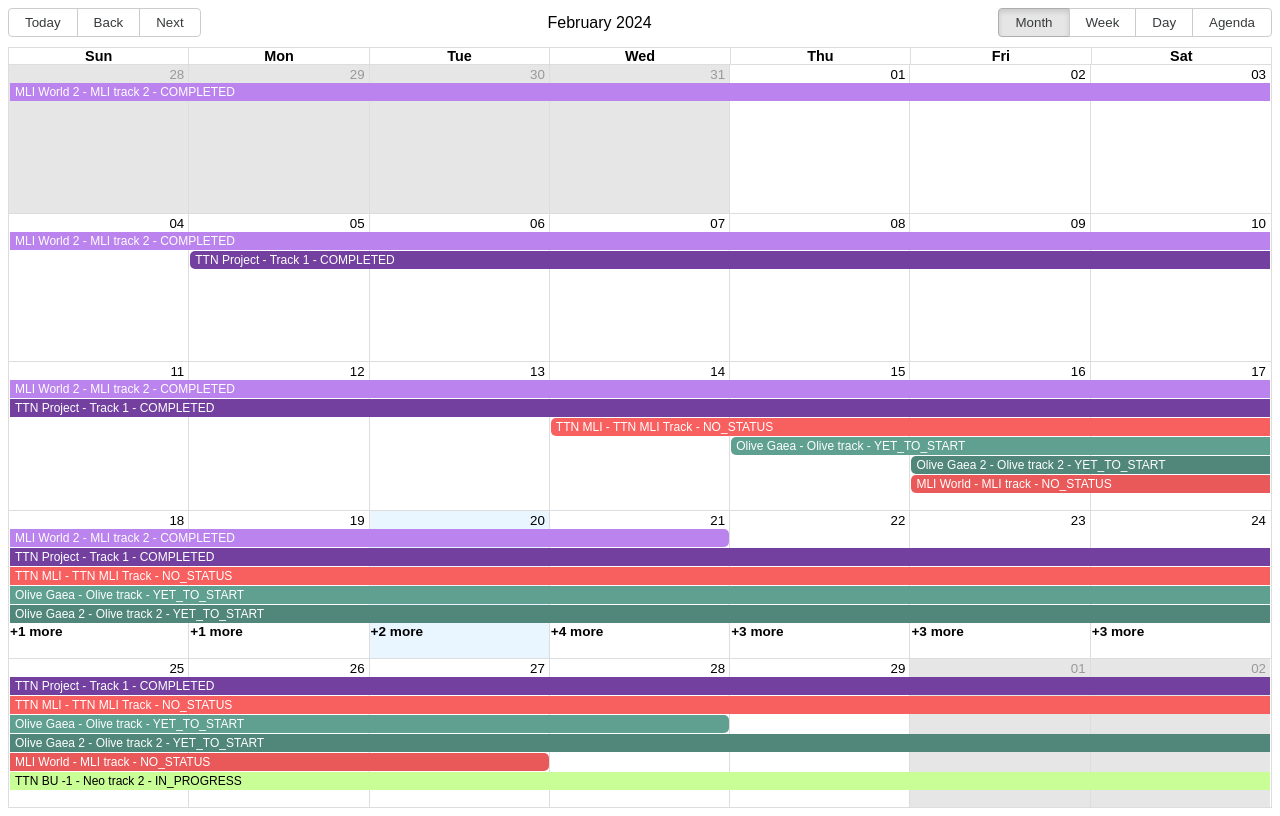
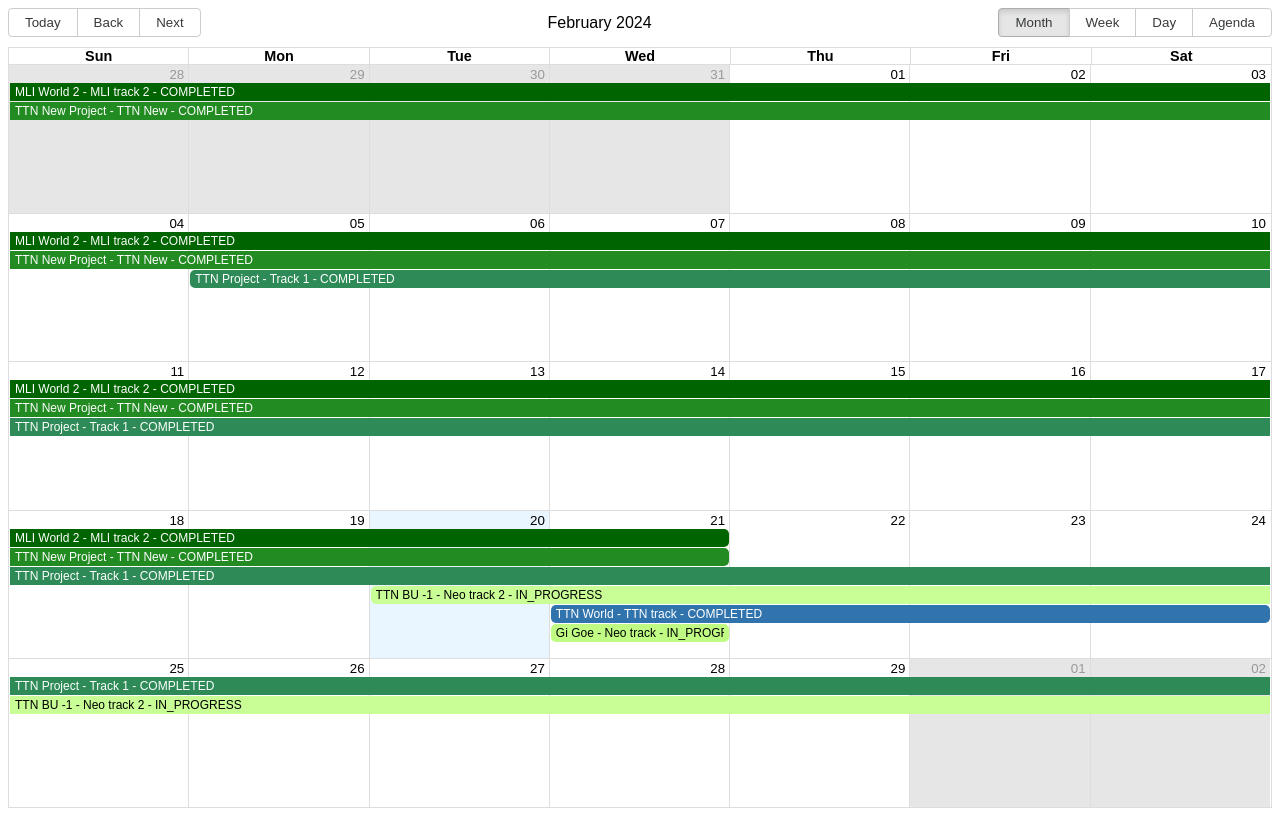
Before and after one commit to abhisheksingh3ttn/react-calender, a React app: page / in a window 1280 px wide. Built offline with nearby package versions, Linux system fonts and the light colour scheme.

Commit message:
updated code

```diff
--- a/src/calender.scss
+++ b/src/calender.scss
@@ -84,32 +84,42 @@
             }
 
 
-            .rbc-event:has(.completed-0) {
-                background-color: rgb(182, 121, 237);
-            }
             .rbc-event:has(.completed-1) {
-                background-color: rgb(187, 131, 237);
+                //background-color: rgb(95, 160, 145);
+                background-color: #006400;
             }
             .rbc-event:has(.completed-2) {
-                background-color: rgb(115, 64, 159);
+                //background-color: rgb(80, 135, 122);
+                background-color: #228B22;
             }
             .rbc-event:has(.completed-3) {
-                background-color: rgb(178, 91, 253);
+                //background-color: rgb(115, 64, 159);
+                //background-color: rgb(70, 162, 140);
+                background-color: #2E8B57;
             }
             .rbc-event:has(.completed-4) {
-                background-color: rgb(165, 111, 211);
+                //background-color: rgb(178, 91, 253);
+                //background-color: rgb(74, 235, 198);
+                background-color: #32CD32;
             }
             .rbc-event:has(.completed-5) {
-                background-color: rgb(144, 28, 246);
+                background-color: #3CB371;
+                //background-color: rgb(66, 114, 103);
             }
             .rbc-event:has(.completed-6) {
+                background-color: rgb(75, 118, 108);
+            }
+            .rbc-event:has(.completed-7) {
                 background-color: rgb(154, 46, 250);
             }
-            .rbc-event:has(.completed-7) {
+            .rbc-event:has(.completed-8) {
                 background-color: rgb(159, 104, 206);
             }
-            .rbc-event:has(.completed-8) {
-                background-color: rgb(113, 59, 159);
+            .rbc-event:has(.completed-9) {
+                background-color: rgb(12, 162, 127);
+            }
+            .rbc-event:has(.completed-10) {
+                background-color: rgb(7, 113, 88);
             }
             .rbc-event.rbc-selected:has(.completed) {
                 background-color: rgb(121, 52, 185);
--- /dev/null
+++ b/src/constants.js
@@ -0,0 +1,6 @@
+export const reviewStatus = {
+    YET_TO_START : 'YET_TO_START',
+    IN_PROGRESS : 'IN_PROGRESS',
+    NO_STATUS : 'NO_STATUS',
+    COMPLETED : 'COMPLETED'
+}
--- a/src/index.js
+++ b/src/index.js
@@ -5,20 +5,24 @@ import moment from "moment";
 import "react-big-calendar/lib/css/react-big-calendar.css";
 import './calender.scss';
 import {data} from "./processData";
+import { reviewStatus } from "./constants";
 
 const localizer = momentLocalizer(moment);
 
 function App() {
+
+    const [stateData, setStateData] = useState(data);
+
     function filterMap (status) {
-        return data.filter(item => item.reviewStatus === status).map((item, index) => {
+        return stateData.filter(item => item.reviewStatus === status).map((item, index) => {
             item.dataClass = `${item.reviewStatus}-${index}`;
             return item;
         });
     }
-    const yetToStartResult = filterMap('YET_TO_START');
-    const inProgressResult = filterMap('IN_PROGRESS');
-    const noStatusResult = filterMap('NO_STATUS');
-    const completedResult = filterMap('COMPLETED');
+    const yetToStartResult = filterMap(reviewStatus.YET_TO_START);
+    const inProgressResult = filterMap(reviewStatus.IN_PROGRESS);
+    const noStatusResult = filterMap(reviewStatus.NO_STATUS);
+    const completedResult = filterMap(reviewStatus.COMPLETED);
     const dataResult = yetToStartResult.concat(inProgressResult, noStatusResult, completedResult);
 
     const eventResult = dataResult.map((item, index) => {
@@ -44,8 +48,11 @@ function App() {
   };
 
   return (
-    <div className="App" style={{ minHeight: 580}}>
-
+    <div className="App" style={{ minHeight: 580, display : 'flex'}}>
+        {/* <div style={{ width: '15%', height: 'auto', border: '1px solid #000'}}>
+            {{}}
+        </div> */}
+        <div style={{ width: '100%'}}>
         <Calendar
             localizer={localizer}
             defaultDate={new Date()}
@@ -53,7 +60,9 @@ function App() {
             events={eventResult}
             style={{ height: "100vh" }}
             components={{event}}
+            onSelectEvent={event => alert(event.title)}
         />
+        </div>
     </div>
   );
 }
--- a/src/processData.js
+++ b/src/processData.js
@@ -1,40 +1,40 @@
 export const data = [
-    {
-        trackName: "Olive track",
-        reviewStatus: "YET_TO_START",
-        assessments: [
-            {
-                id: "65c20d2ad56ce0e86945139d",
-                name: "javascript",
-                startDate: "2024-02-18T10:42:50.637Z",
-                endDate: "2024-02-20T10:43:52.447Z",
-                status: "COMPLETED"
-            }
-        ],
-        id: "65c20d0ed56ce0e86945138d",
-        projectName: "Olive Gaea",
-        accountName: "Olive Gaea India Private Limited",
-        startDate: "2024-02-15T10:42:22.432Z",
-        endDate: "2024-02-28T10:43:52.518Z"
-    },
-    {
-        trackName: "Olive track 2",
-        reviewStatus: "YET_TO_START",
-        assessments: [
-            {
-                id: "65c20d2ad56ce0e86945139d",
-                name: "javascript",
-                startDate: "2024-02-18T10:42:50.637Z",
-                endDate: "2024-02-20T10:43:52.447Z",
-                status: "YET_TO_START"
-            }
-        ],
-        id: "65c20d0ed56ce0e86945138d",
-        projectName: "Olive Gaea 2",
-        accountName: "Olive Gaea India Private Limited",
-        startDate: "2024-02-16T10:42:22.432Z",
-        endDate: "2024-03-10T10:43:52.518Z"
-    },
+    // {
+    //     trackName: "Olive track",
+    //     reviewStatus: "YET_TO_START",
+    //     assessments: [
+    //         {
+    //             id: "65c20d2ad56ce0e86945139d",
+    //             name: "javascript",
+    //             startDate: "2024-02-18T10:42:50.637Z",
+    //             endDate: "2024-02-20T10:43:52.447Z",
+    //             status: "COMPLETED"
+    //         }
+    //     ],
+    //     id: "65c20d0ed56ce0e86945138d",
+    //     projectName: "Olive Gaea",
+    //     accountName: "Olive Gaea India Private Limited",
+    //     startDate: "2024-02-15T10:42:22.432Z",
+    //     endDate: "2024-02-28T10:43:52.518Z"
+    // },
+    // {
+    //     trackName: "Olive track 2",
+    //     reviewStatus: "YET_TO_START",
+    //     assessments: [
+    //         {
+    //             id: "65c20d2ad56ce0e86945139d",
+    //             name: "javascript",
+    //             startDate: "2024-02-18T10:42:50.637Z",
+    //             endDate: "2024-02-20T10:43:52.447Z",
+    //             status: "YET_TO_START"
+    //         }
+    //     ],
+    //     id: "65c20d0ed56ce0e86945138d",
+    //     projectName: "Olive Gaea 2",
+    //     accountName: "Olive Gaea India Private Limited",
+    //     startDate: "2024-02-16T10:42:22.432Z",
+    //     endDate: "2024-03-10T10:43:52.518Z"
+    // },
     {
         trackName: "Neo track",
         reviewStatus: "IN_PROGRESS",
@@ -88,42 +88,42 @@ export const data = [
         startDate: "2024-02-21T10:42:22.432Z",
         endDate: "2024-02-24T10:43:52.518Z"
     },
-    {
-        trackName: "MLI track",
-        reviewStatus: "NO_STATUS",
-        assessments: [
-            {
-                id: "65c20d2ad56ce0e8694532i7",
-                name: "javascript",
-                startDate: "2024-02-26T10:42:50.637Z",
-                endDate: "2024-02-27T10:43:52.447Z",
-                status: "NO_STATUS"
-            }
-        ],
-        id: "65c20d0ed56ce0e86945432i8",
-        projectName: "MLI World",
-        accountName: "MLI India Pvt Ltd",
-        startDate: "2024-02-16T10:42:22.432Z",
-        endDate: "2024-02-27T10:43:52.518Z"
-    },
-    {
-        trackName: "TTN MLI Track",
-        reviewStatus: "NO_STATUS",
-        assessments: [
-            {
-                id: "65c20d2ad56ce0e8694532i7",
-                name: "javascript",
-                startDate: "2024-02-26T10:42:50.637Z",
-                endDate: "2024-02-27T10:43:52.447Z",
-                status: "NO_STATUS"
-            }
-        ],
-        id: "65c20d0ed56ce0e86945432i8",
-        projectName: "TTN MLI",
-        accountName: "MLI India Pvt Ltd",
-        startDate: "2024-02-14T10:42:22.432Z",
-        endDate: "2024-03-12T10:43:52.518Z"
-    },
+    // {
+    //     trackName: "MLI track",
+    //     reviewStatus: "NO_STATUS",
+    //     assessments: [
+    //         {
+    //             id: "65c20d2ad56ce0e8694532i7",
+    //             name: "javascript",
+    //             startDate: "2024-02-26T10:42:50.637Z",
+    //             endDate: "2024-02-27T10:43:52.447Z",
+    //             status: "NO_STATUS"
+    //         }
+    //     ],
+    //     id: "65c20d0ed56ce0e86945432i8",
+    //     projectName: "MLI World",
+    //     accountName: "MLI India Pvt Ltd",
+    //     startDate: "2024-02-16T10:42:22.432Z",
+    //     endDate: "2024-02-27T10:43:52.518Z"
+    // },
+    // {
+    //     trackName: "TTN MLI Track",
+    //     reviewStatus: "NO_STATUS",
+    //     assessments: [
+    //         {
+    //             id: "65c20d2ad56ce0e8694532i7",
+    //             name: "javascript",
+    //             startDate: "2024-02-26T10:42:50.637Z",
+    //             endDate: "2024-02-27T10:43:52.447Z",
+    //             status: "NO_STATUS"
+    //         }
+    //     ],
+    //     id: "65c20d0ed56ce0e86945432i8",
+    //     projectName: "TTN MLI",
+    //     accountName: "MLI India Pvt Ltd",
+    //     startDate: "2024-02-14T10:42:22.432Z",
+    //     endDate: "2024-03-12T10:43:52.518Z"
+    // },
     {
         trackName: "MLI track 2",
         reviewStatus: "COMPLETED",
@@ -139,6 +139,24 @@ export const data = [
         id: "65c20d0ed56ce0e86945432i5",
         projectName: "MLI World 2",
         accountName: "MLI India 2 Pvt Ltd",
+        startDate: "2024-01-25T10:42:22.432Z",
+        endDate: "2024-02-21T10:43:52.518Z"
+    },
+    {
+        trackName: "TTN New",
+        reviewStatus: "COMPLETED",
+        assessments: [
+            {
+                id: "65c20d2ad56ce0e8694532i4",
+                name: "javascript",
+                startDate: "2024-02-26T10:42:50.637Z",
+                endDate: "2024-02-27T10:43:52.447Z",
+                status: "NO_STATUS"
+            }
+        ],
+        id: "65c20d0ed56ce0e86945432i5",
+        projectName: "TTN New Project",
+        accountName: "TTN India 2 Pvt Ltd",
         startDate: "2024-01-25T10:42:22.432Z",
         endDate: "2024-02-21T10:43:52.518Z"
     },
```
Also changed, not shown: src/components/filterData.js (added, +46 -0 lines).
